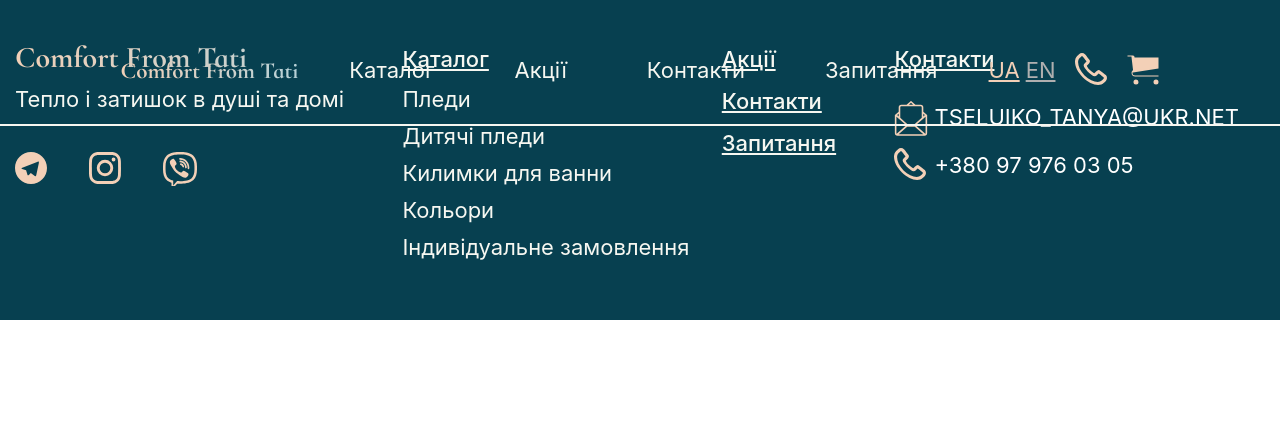
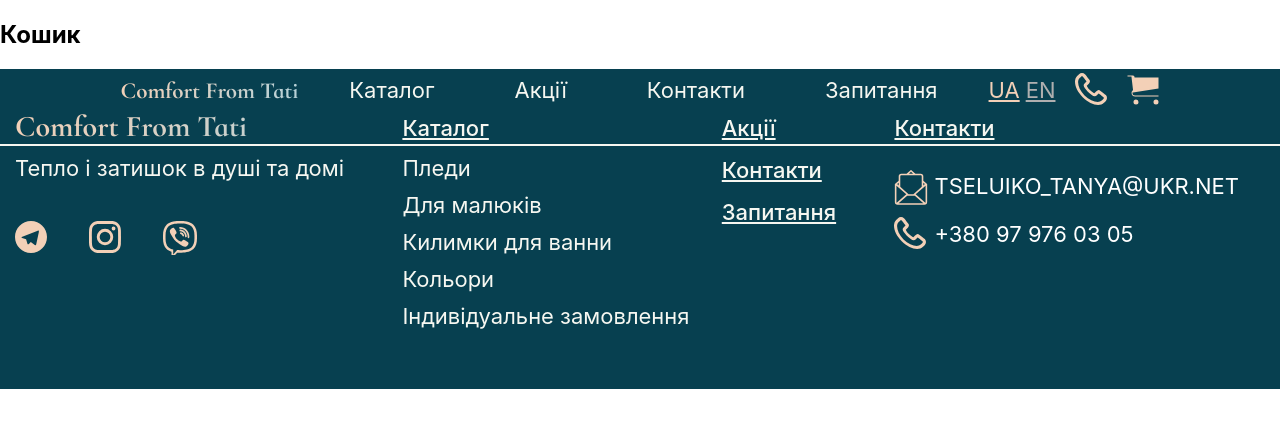
Before and after one commit to CheekyGeroin/comfort-from-tati-react, a React (Create React App) app: page /comfort-from-tati-react/basket in a window 1280 px wide. Shown: the top 428 px of the page. Built offline with nearby package versions, Linux system fonts and the light colour scheme.

Commit message:
add links into footer

```diff
--- /dev/null
+++ b/src/components/Basket/Basket.jsx
@@ -0,0 +1,16 @@
+const Basket = () => {
+
+    return (
+        <div>
+            <div>
+                <h2>Кошик</h2>
+            </div>
+
+            <div>
+
+            </div>
+        </div>
+    )
+}
+
+export default Basket
--- /dev/null
+++ b/src/components/Basket/Basket.styled.jsx
@@ -0,0 +1 @@
+import styled from "@emotion/styled";
--- a/src/components/Footer/Catalog/Catalog.jsx
+++ b/src/components/Footer/Catalog/Catalog.jsx
@@ -1,30 +1,28 @@
-import { Container, Item, Link, InnerLink, List, Title } from './Catalog.styled';
+import { idList } from 'data/catalog/id';
+import {
+  Container,
+  Item,
+  Link,
+  InnerLink,
+  List,
+  Title,
+} from './Catalog.styled';
 
 const Catalog = () => {
   return (
     <Container>
       <Title>
-        <Link href='#catalog'>Каталог</Link>
+        <InnerLink href="#catalog">Каталог</InnerLink>
       </Title>
       <List>
-        <Item>
-          <InnerLink>Пледи</InnerLink>
-        </Item>
-        <Item>
-          <InnerLink>Дитячі пледи</InnerLink>
-        </Item>
-        <Item>
-          <InnerLink>Килимки для ванни</InnerLink>
-        </Item>
-        <Item>
-          <InnerLink>Кольори</InnerLink>
-        </Item>
-        <Item>
-          <InnerLink>Індивідуальне замовлення</InnerLink>
-        </Item>
+        {idList.map(({ text, id }) => (
+          <Item key={id}>
+            <Link to={`catalog/${id}`}>{text}</Link>
+          </Item>
+        ))}
       </List>
     </Container>
   );
 };
 
-export default Catalog
+export default Catalog;
--- a/src/components/Footer/Catalog/Catalog.styled.jsx
+++ b/src/components/Footer/Catalog/Catalog.styled.jsx
@@ -16,7 +16,7 @@ margin:0;
  margin-bottom: 12px;
  `
 
-export const Link = styled.a`
+export const InnerLink = styled.a`
  color: ${secondTextColor};
     text-decoration: underline;
     font-weight: ${footerAccentFontWeight};
@@ -24,7 +24,7 @@ export const Link = styled.a`
     line-height: 1.36;
 `
 
-export const InnerLink = styled(NavLink)`
+export const Link = styled(NavLink)`
  color: ${secondTextColor};
     font-size: 22px;
     line-height: 1.14;
--- a/src/components/ItemDetails/Entire/Info/Info.jsx
+++ b/src/components/ItemDetails/Entire/Info/Info.jsx
@@ -36,7 +36,7 @@ const Info = ({ data }) => {
             </List>
           </TextContainer>
           <BtnContainer>
-            <Link>Оформити замовлення</Link>
+            <Link to="basket">Оформити замовлення</Link>
           </BtnContainer>
         </InfoContainer>
     )
--- a/src/data/catalog/db.js
+++ b/src/data/catalog/db.js
@@ -34,6 +34,10 @@ const db = {
           imgDesk2x: `${require('images/catalog-list/entires/blue/blue-fifth-desk@2x.jpg')}`,
         },
       ],
+      basketInfo: {
+        title: 'Плед плетінка',
+        price: '2600 ₴',
+      },
     },
     {
       id: 'honeycombs_Plaid',
@@ -69,6 +73,10 @@ const db = {
           imgDesk2x: `${require('images/catalog-list/entires/yellow/yellow-fifth-desk@2x.jpg')}`,
         },
       ],
+      basketInfo: {
+        title: 'Плед соти',
+        price: '2600 ₴',
+      },
     },
     {
       id: 'heart_Plaid',
@@ -104,6 +112,10 @@ const db = {
           imgDesk2x: `${require('images/catalog-list/entires/pink/pink-fifth-desk@2x.jpg')}`,
         },
       ],
+      basketInfo: {
+        title: 'Плед серденько',
+        price: '2799 ₴',
+      },
     },
 
     {
@@ -140,6 +152,10 @@ const db = {
           imgDesk2x: `${require('images/catalog-list/entires/kids/kids-fifth-desk@2x.jpg')}`,
         },
       ],
+      basketInfo: {
+        title: 'Дитячий плед',
+        price: '650 ₴',
+      },
     },
 
     {
@@ -171,6 +187,10 @@ const db = {
           imgDesk2x: `${require('images/catalog-list/entires/bath/bath-fourth-desk@2x.jpg')}`,
         },
       ],
+      basketInfo: {
+        title: 'Килим у ванну',
+        price: '999 ₴',
+      },
     },
   ],
 };
--- a/src/data/catalog/id.js
+++ b/src/data/catalog/id.js
@@ -9,7 +9,7 @@ export const idList = [
   },
   {
     id: 'bathroom',
-    text: 'Килим у ванну',
+    text: 'Килимки для ванни',
   },
   {
     id: 'colour',
--- a/src/pages/BasketPage/BasketPage.jsx
+++ b/src/pages/BasketPage/BasketPage.jsx
@@ -1,4 +1,14 @@
+import Basket from "components/Basket/Basket"
+import { Outlet } from "react-router-dom"
+
 const BasketPage = () => {
+
+    return (
+        <div>
+            <Basket />
+            <Outlet/>
+        </div>
+    )
 
 }
 export default BasketPage
```
Also changed, not shown: src/services/BasketAPI.js (added).
